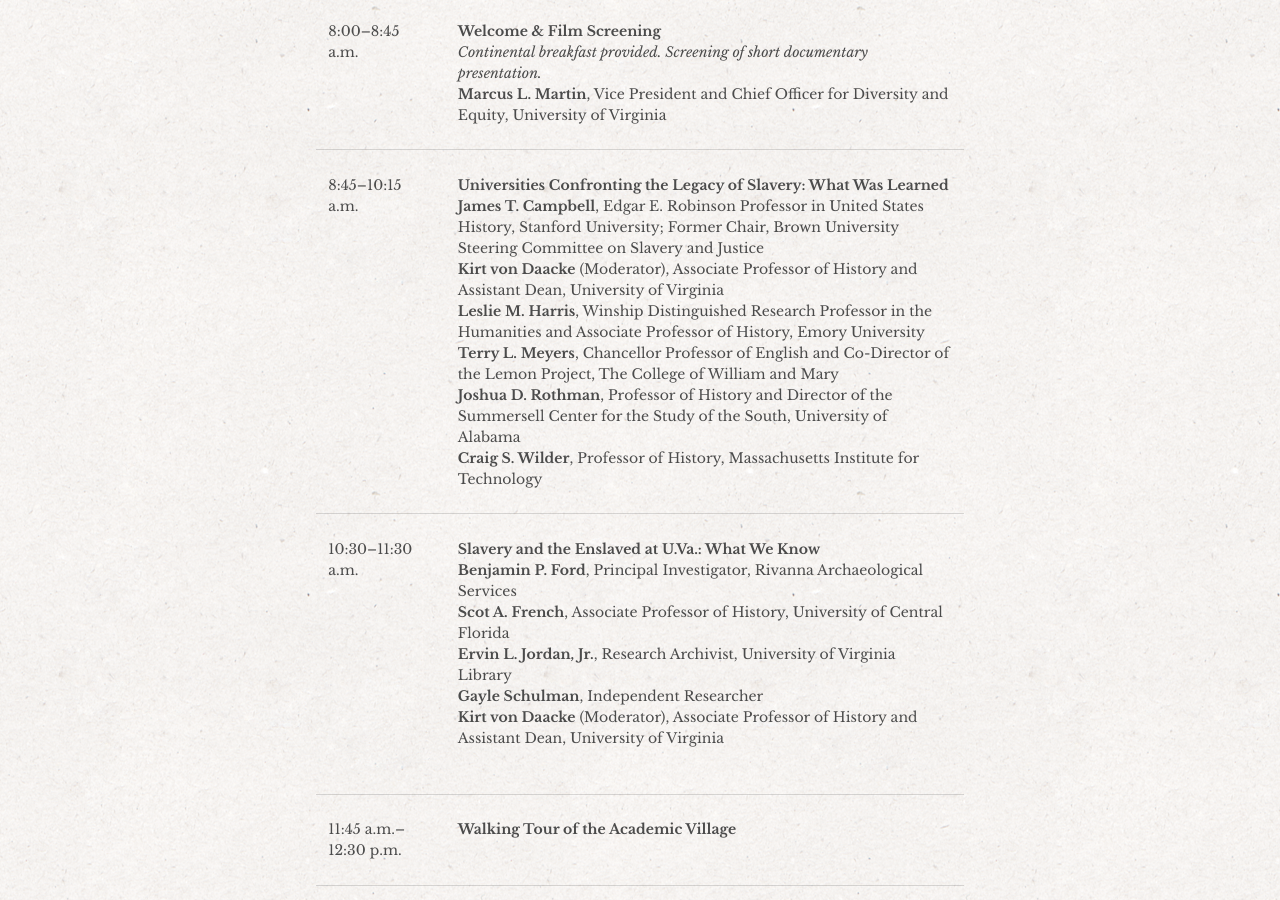
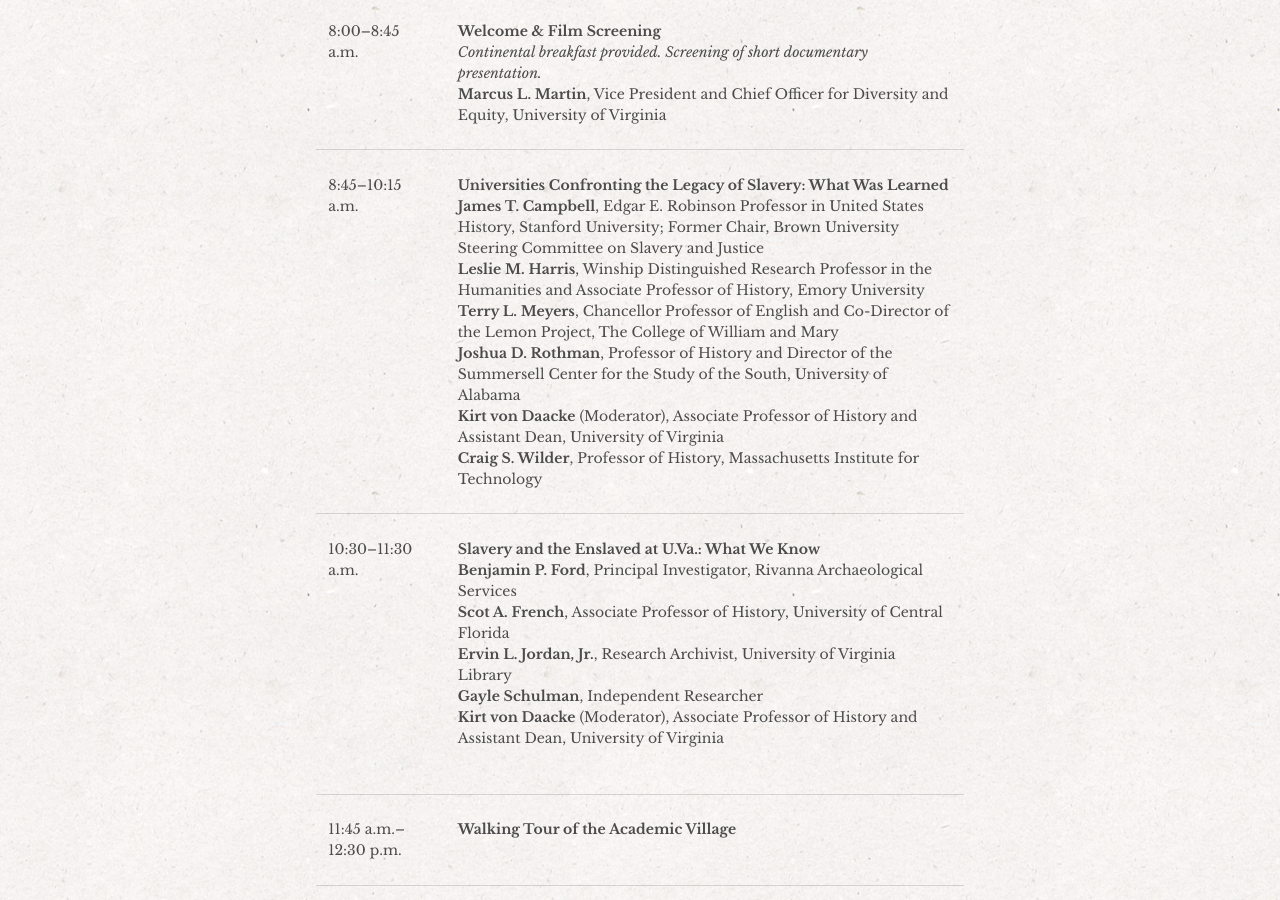
Before and after one commit to scholarslab/slavery, a Jekyll site: the page built from symposium.html, in a window 1280 px wide and 900 px high, scrolled down 1874 px. Built offline with Jekyll 4.4.1, drawn with Linux system fonts in a browser that asks for light colours; some web fonts are replaced; some of the changed lines change nothing that is shown.

Commit message:
Name reordering.

```diff
--- a/symposium.html
+++ b/symposium.html
@@ -79,10 +79,10 @@
             <td>8:45&ndash;10:15 a.m.</td>
             <td><strong>Universities Confronting the Legacy of Slavery: What Was Learned</strong><br>
                 <strong>James T. Campbell</strong>, Edgar E. Robinson Professor in United States History, Stanford University; Former Chair, Brown University Steering Committee on Slavery and Justice<br>
-                <strong>Kirt von Daacke</strong> (Moderator), Associate Professor of History and Assistant Dean, University of Virginia<br>
                 <strong>Leslie M. Harris</strong>, Winship Distinguished Research Professor in the Humanities and Associate Professor of History, Emory University<br>
                 <strong>Terry L. Meyers</strong>, Chancellor Professor of English and Co-Director of the Lemon Project, The College of William and Mary<br>
                 <strong>Joshua D. Rothman</strong>, Professor of History and Director of the Summersell Center for the Study of the South, University of Alabama<br>
+                <strong>Kirt von Daacke</strong> (Moderator), Associate Professor of History and Assistant Dean, University of Virginia<br>
                 <strong>Craig S. Wilder</strong>, Professor of History, Massachusetts Institute for Technology<br>
 
             </td>
```
